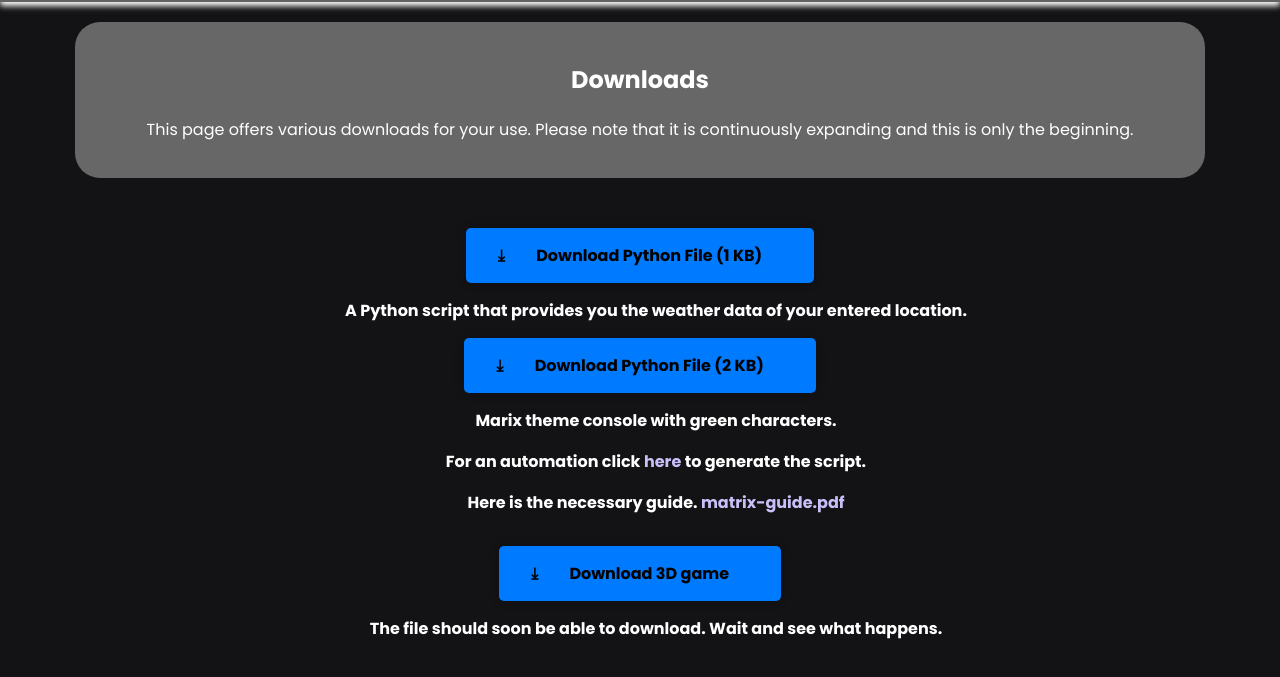
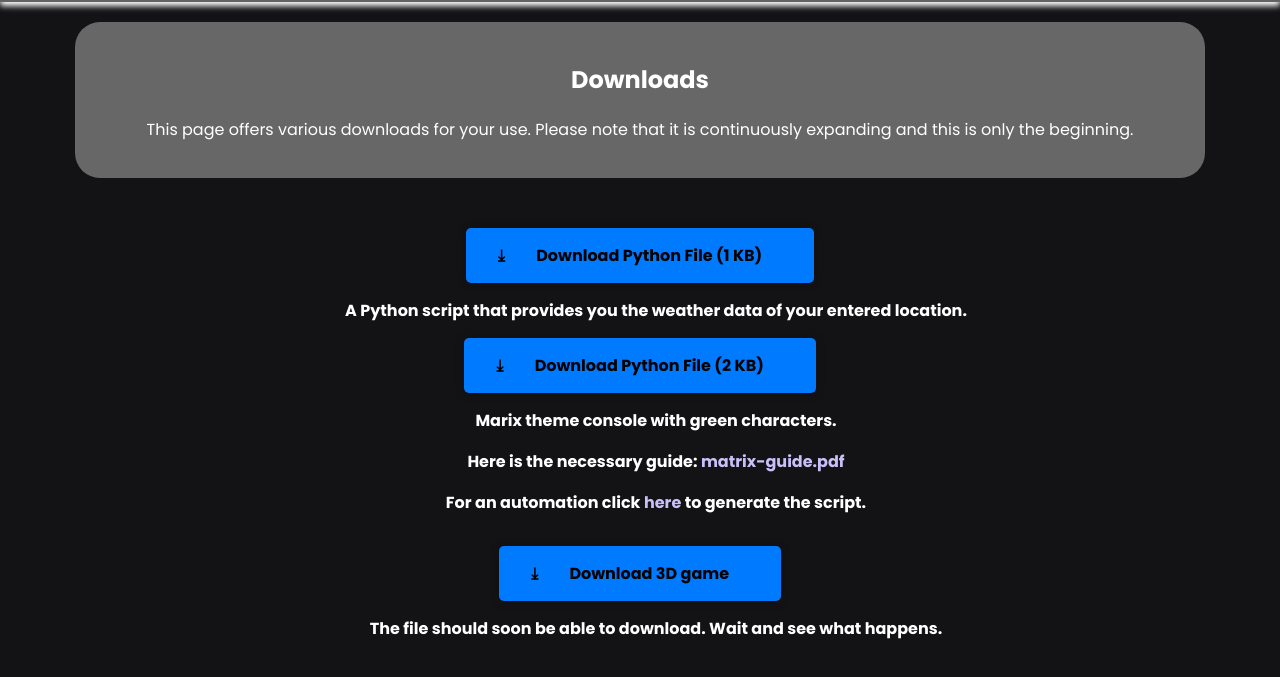
Before and after one commit to Baton202024/Baton15.github.io, a website: page download.html in a window 1280 px wide. Shown: the part 83-760 px from the top of the page. Drawn offline with Linux system fonts and the light colour scheme.

Commit message:
Edit download.html

```diff
--- a/download.html
+++ b/download.html
@@ -56,10 +56,10 @@
         <div class="download-description">
             Marix theme console with green characters.
             <br>
-            <p>For an automation click <a style="color:rgb(202, 191, 248)"
-                href="matrix-automation-generator.html">here</a> to generate the script.</p>
-                <p>Here is the necessary guide. <a style="color:rgb(202, 191, 248)"
+            <p>Here is the necessary guide: <a style="color:rgb(202, 191, 248)"
                     href="matrix-guide.pdf">matrix-guide.pdf</a></p>
+                    <p>For an automation click <a style="color:rgb(202, 191, 248)"
+                        href="matrix-automation-generator.html">here</a> to generate the script.</p>
         </div>
         <a href="" class="button" style="text-align: center;">
             <span class="button-icon">&#10515;</span>
```
